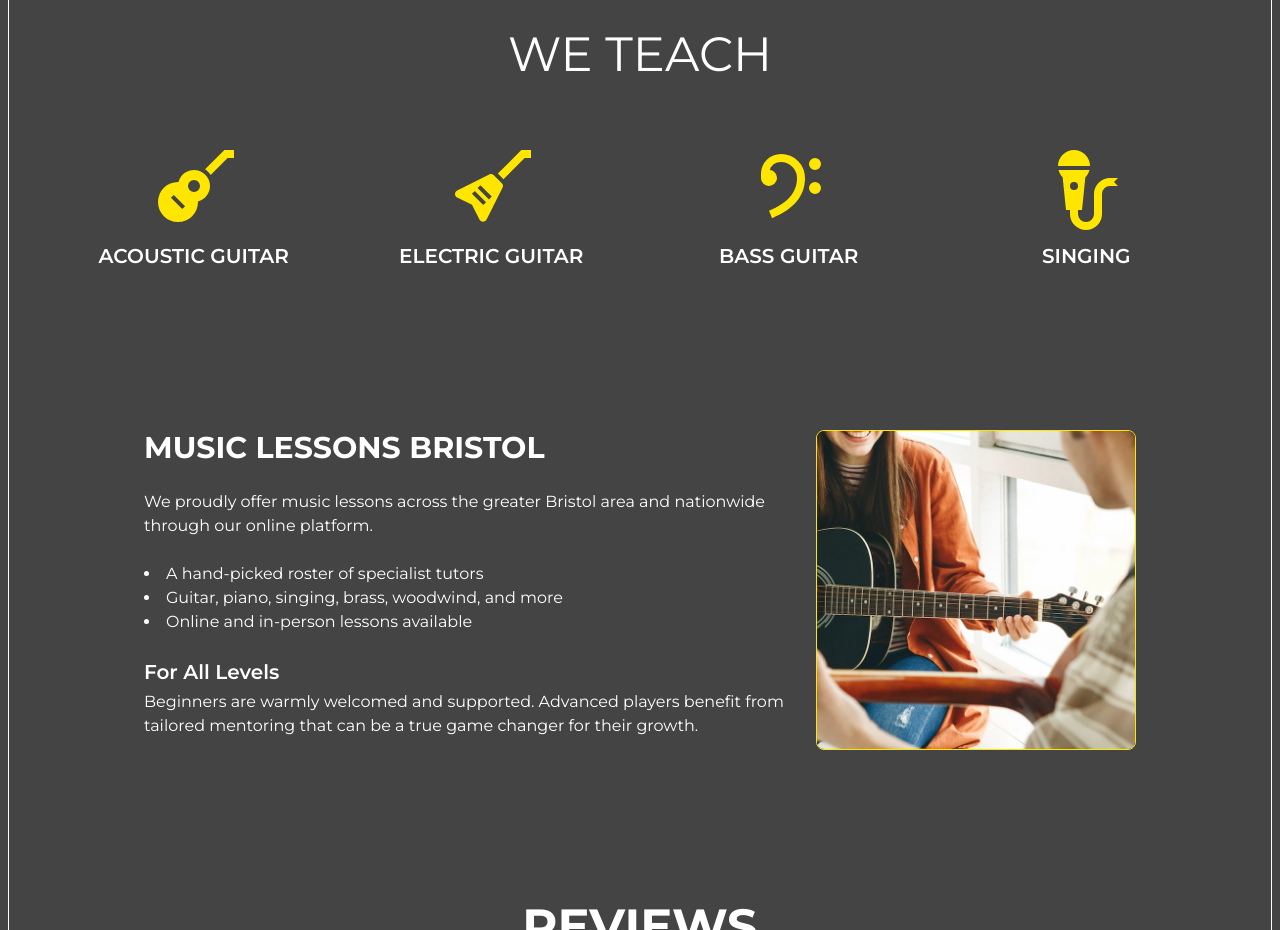
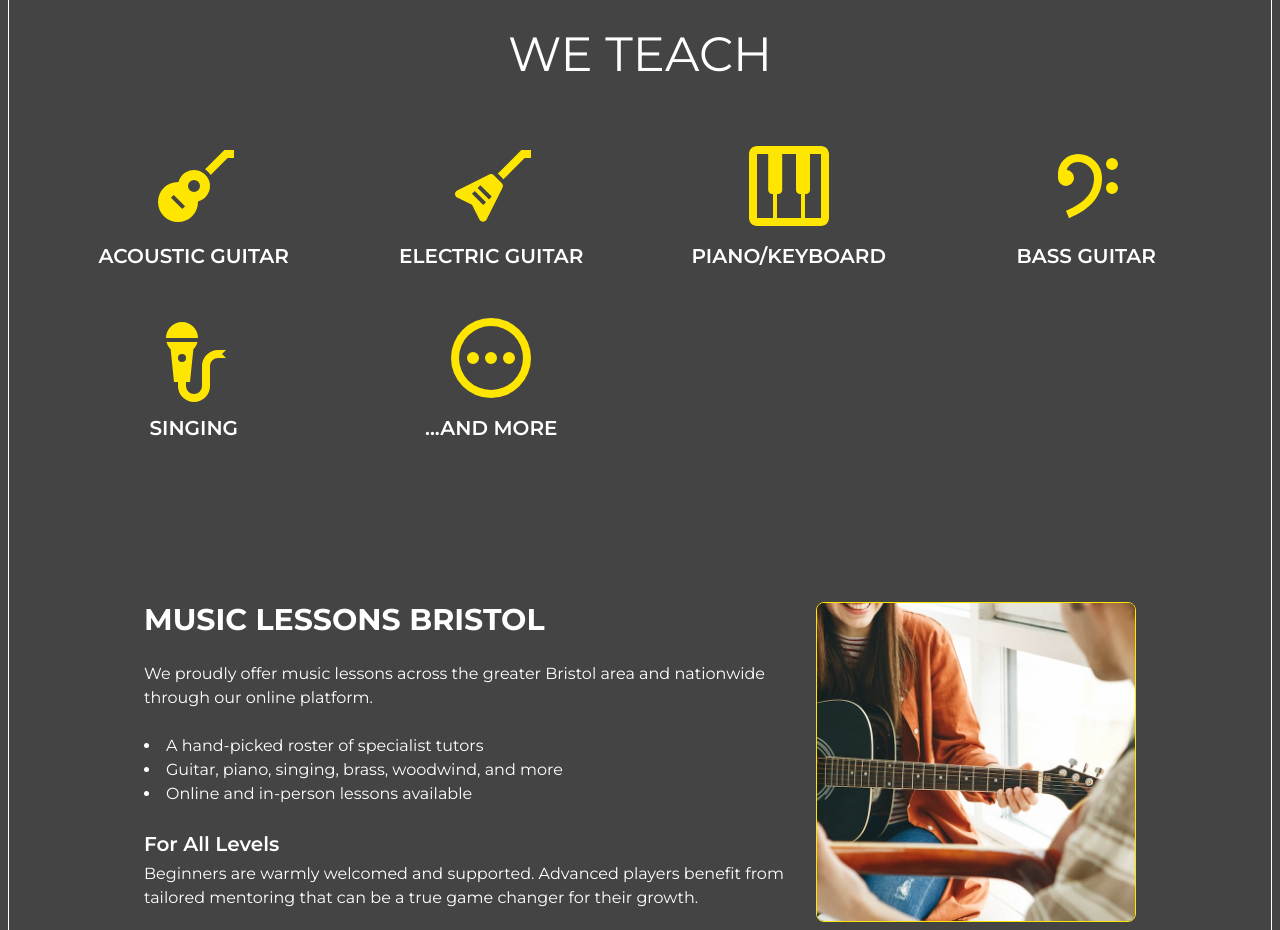
Before and after one commit to Jim247/tplatform, a Next.js app: page / in a window 1280 px wide. Shown: the part 1100-2030 px from the top of the page. Built offline with nearby package versions, Linux system fonts and the light colour scheme.

Commit message:
feat: Add additional instruments to Instruments component and update layout for better display

```diff
--- a/src/components/Instruments.tsx
+++ b/src/components/Instruments.tsx
@@ -3,11 +3,15 @@ import {
   mdiGuitarAcoustic,
   mdiGuitarElectric,
   mdiMusicClefBass,
-  mdiMicrophoneVariant
+  mdiMicrophoneVariant,
+  mdiPiano,
+  mdiHeadDotsHorizontal,
+  mdiMore,
+  mdiDotsHorizontal,
+  mdiDotsHorizontalCircleOutline
 } from "@mdi/js";
 
 export default function Instruments() {
-  // Smaller icon and text for mobile, larger for md+
   const iconSize = 4
 
   return (
@@ -35,6 +39,15 @@ export default function Instruments() {
           />
           <span className="mt-2 text-sm md:text-xl text-white font-semibold text-center">Electric Guitar</span>
         </div>
+          <div className="flex flex-col items-center group cursor-pointer p-2">
+          <Icon
+            path={mdiPiano}
+            size={iconSize}
+            color="var(--highlight)"
+            className="transition-transform duration-200 group-hover:scale-110 group-hover:-translate-y-1"
+          />
+          <span className="mt-2 text-sm md:text-xl text-white font-semibold text-center">Piano/Keyboard</span>
+        </div>
         <div className="flex flex-col items-center group cursor-pointer p-2">
           <Icon
             path={mdiMusicClefBass}
@@ -53,6 +66,15 @@ export default function Instruments() {
           />
           <span className="mt-2 text-sm md:text-xl text-white font-semibold text-center">Singing</span>
         </div>
+         <div className="flex flex-col items-center group cursor-pointer p-2">
+          <Icon
+            path={mdiDotsHorizontalCircleOutline}
+            size={iconSize}
+            color="var(--highlight)"
+            className="transition-transform duration-200 group-hover:scale-110 group-hover:-translate-y-1"
+          />
+          <span className="mt-2 text-sm md:text-xl text-white font-semibold text-center">...And More</span>
+        </div>
       </div>
     </div>
   );
```
